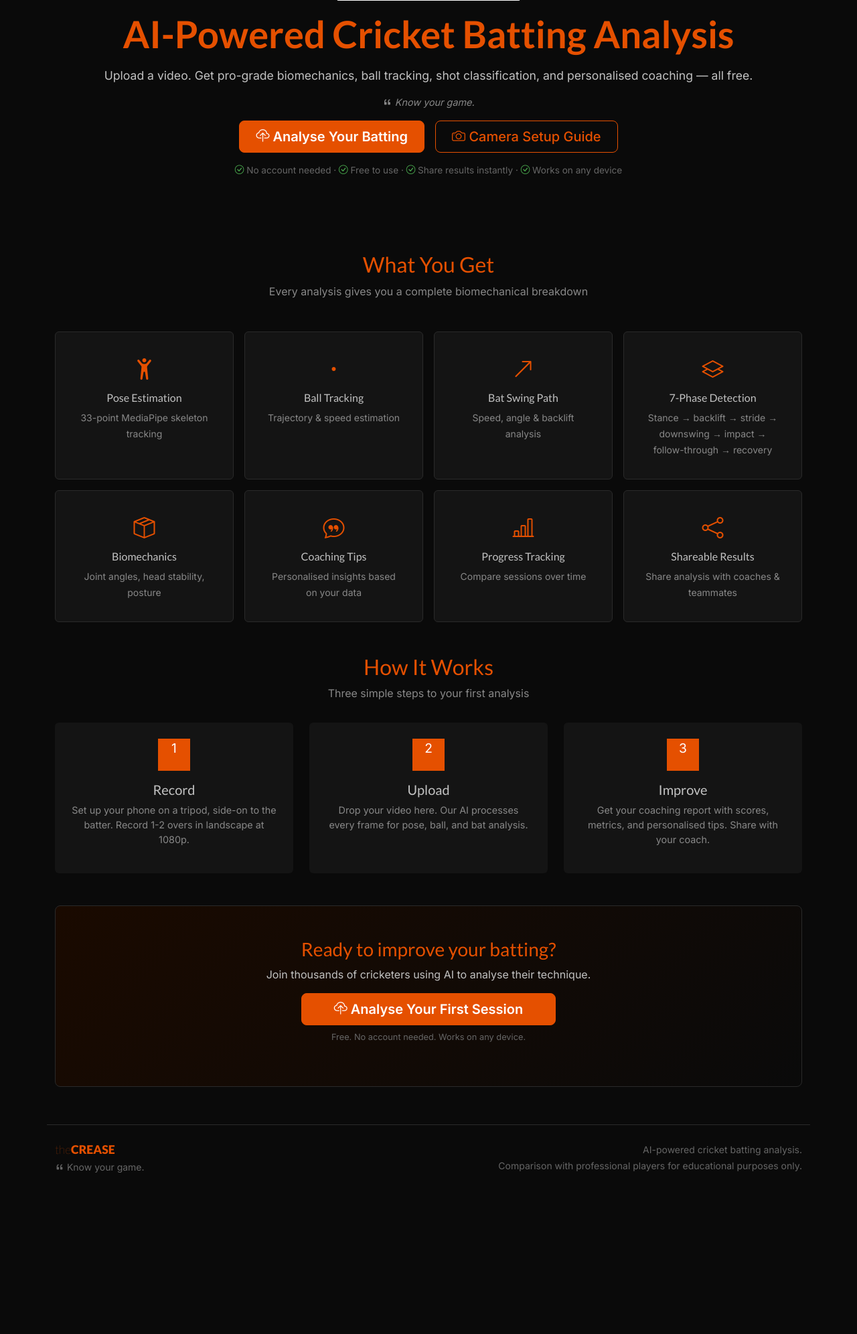
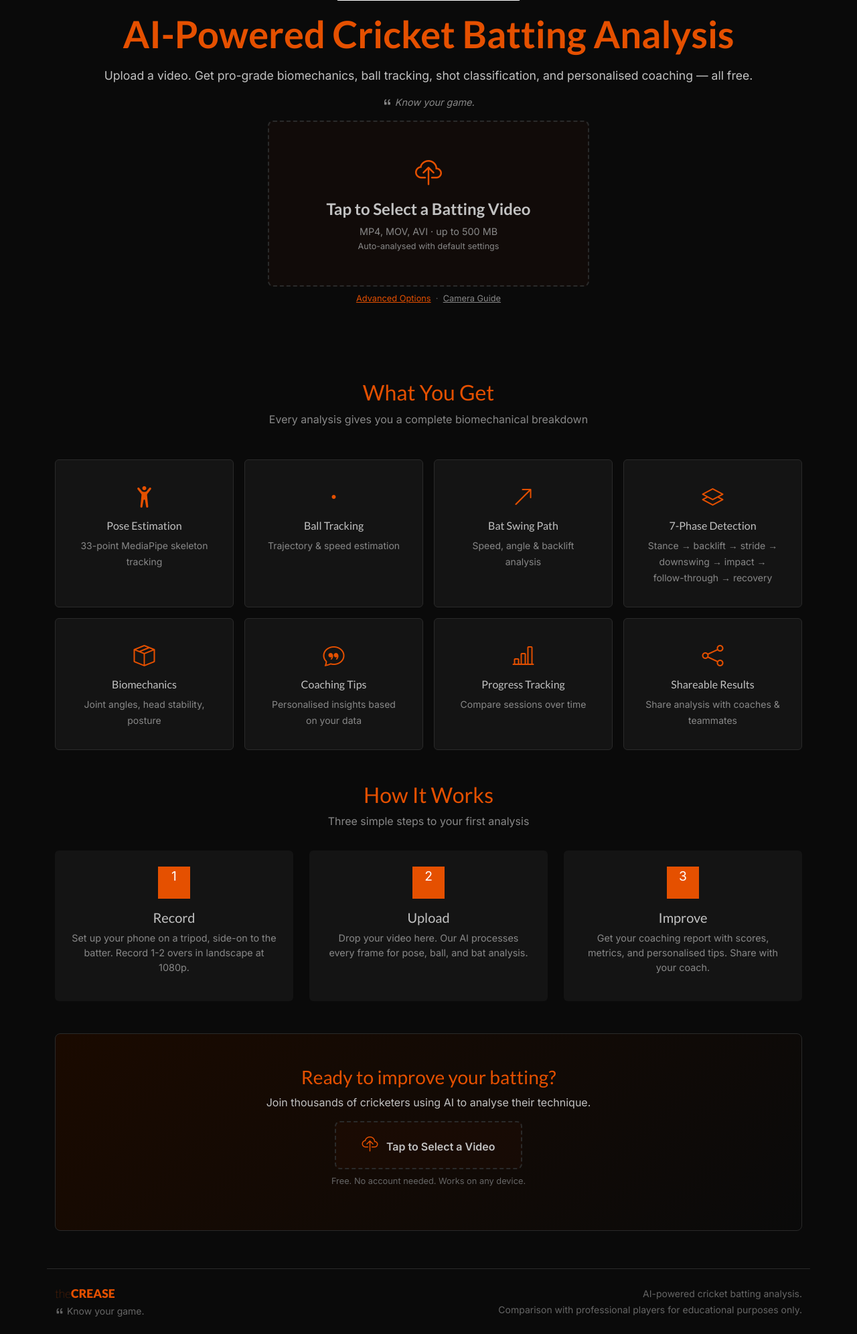
Before and after one commit to maneeshshah-ux/the-crease-batting-lab, a Flask app: page / in a window 1280 px wide. Shown: the part 188-2180 px from the top of the page at 67% size. Before the commit the page ends 1939 px from the top, so only its background shows below. Run offline with Flask 2, Linux system fonts and the light colour scheme.

Commit message:
One-tap upload from homepage + clear stale jobs on poll error
- Add quick upload zone on homepage: tap → pick video → auto-submit
  with defaults (right-handed, red ball, side-on camera)
- Keep 'Advanced Options' link to full upload page with parameters
- Clear stale job ID from localStorage when poll returns 404
  (avoids getting stuck after Render deploys restart the process)

```diff
--- a/static/js/main.js
+++ b/static/js/main.js
@@ -265,6 +265,8 @@
                 })
                 .catch(function(err) {
                     console.error('Poll error:', err);
+                    // If job not found (deploy restart), clear and let user retry
+                    clearActiveJob();
                 });
         }, 1500);
     };
@@ -287,7 +289,7 @@
                             clearActiveJob();
                         }
                     })
-                    .catch(function() { /* ignore — job may have expired */ });
+                    .catch(function() { clearActiveJob(); });
             }
         } catch(e) {}
     }
--- a/templates/index.html
+++ b/templates/index.html
@@ -3,6 +3,19 @@
 {% block title %}the CREASE — AI Cricket Batting Analysis{% endblock %}
 
 {% block content %}
+<!-- ═══════════════════════════════════════════════════════════════ -->
+<!-- QUICK UPLOAD ZONE — Tap once, pick a video, go!            -->
+<!-- ═══════════════════════════════════════════════════════════════ -->
+<form method="POST" action="{{ url_for('upload') }}" enctype="multipart/form-data"
+      id="quick-upload-form" style="display:none;">
+    <input type="file" name="video" id="quick-video-input"
+           accept="video/mp4,video/quicktime,video/x-msvideo,video/webm,video/x-matroska">
+    <input type="hidden" name="batting_hand" value="right">
+    <input type="hidden" name="ball_color" value="red">
+    <input type="hidden" name="camera_view" value="side_off">
+    <input type="hidden" name="session_label" value="">
+</form>
+
 {% if g.user %}
 <!-- ═══════════════════════════════════════════════════════════════ -->
 <!-- LOGGED-IN USER: Dashboard -->
@@ -122,9 +135,20 @@
                     </div>
                     <h5 style="color: #AAAAAA;">Ready for your first session?</h5>
                     <p style="color: #888888;">Record a batting video, upload it, and get your first AI-powered analysis in minutes.</p>
-                    <a href="{{ url_for('upload') }}" class="btn btn-crease btn-lg">
-                        <i class="bi bi-cloud-upload"></i> Upload Your First Video
-                    </a>
+                    <div id="quick-upload-zone-dash" class="quick-upload-zone"
+                         style="cursor: pointer; max-width: 400px; margin: 0 auto;">
+                        <div class="p-3 rounded-3 text-center"
+                             style="border: 2px dashed #2A2A2A; background: rgba(229,80,0,0.03);">
+                            <i class="bi bi-cloud-upload" style="font-size: 2rem; color: #E55000;"></i>
+                            <p class="mt-2 mb-0" style="color: #C2C2C2;">
+                                <strong>Tap to select a video</strong>
+                            </p>
+                            <small style="color: #888888;">MP4, MOV, AVI · up to 500 MB</small>
+                        </div>
+                    </div>
+                    <p class="mt-2" style="color: #666666; font-size: 0.8rem;">
+                        <a href="{{ url_for('upload') }}" style="color: #E55000;">Advanced options</a>
+                    </p>
                 </div>
                 {% endif %}
             </div>
@@ -151,20 +175,26 @@
             <p style="color: #888888; font-size: 0.9rem; font-style: italic;">
                 <i class="bi bi-quote"></i> Know your game.
             </p>
-        <div class="d-flex gap-3 justify-content-center flex-wrap">
-            <a href="{{ url_for('upload') }}" class="btn btn-crease btn-lg px-4">
-                <i class="bi bi-cloud-upload"></i> Analyse Your Batting
-            </a>
-            <a href="{{ url_for('camera_guide') }}" class="btn btn-outline-crease btn-lg px-4">
-                <i class="bi bi-camera"></i> Camera Setup Guide
-            </a>
+        <!-- Quick upload — tap once, pick a video, done -->
+        <div id="quick-upload-zone" class="quick-upload-zone mx-auto mb-3"
+             style="max-width: 480px; cursor: pointer;">
+            <div class="p-4 p-md-5 rounded-3 text-center"
+                 style="border: 2px dashed #2A2A2A; background: rgba(229,80,0,0.03); transition: all 0.2s;">
+                <div class="mb-2">
+                    <i class="bi bi-cloud-upload" style="font-size: 2.5rem; color: #E55000;"></i>
+                </div>
+                <h4 style="color: #C2C2C2; font-weight: 600;">Tap to Select a Batting Video</h4>
+                <p style="color: #888888; font-size: 0.9rem; margin-bottom: 0;">
+                    MP4, MOV, AVI · up to 500 MB<br>
+                    <small>Auto-analysed with default settings</small>
+                </p>
+            </div>
+            <p class="text-center mt-2" style="color: #666666; font-size: 0.8rem;">
+                <a href="{{ url_for('upload') }}" style="color: #E55000;">Advanced Options</a>
+                &nbsp;·&nbsp;
+                <a href="{{ url_for('camera_guide') }}" style="color: #888888;">Camera Guide</a>
+            </p>
         </div>
-        <p class="mt-3" style="color: #666666; font-size: 0.85rem;">
-            <i class="bi bi-check-circle" style="color: #4CAF50;"></i> No account needed
-            · <i class="bi bi-check-circle" style="color: #4CAF50;"></i> Free to use
-            · <i class="bi bi-check-circle" style="color: #4CAF50;"></i> Share results instantly
-            · <i class="bi bi-check-circle" style="color: #4CAF50;"></i> Works on any device
-        </p>
     </div>
 </div>
 
@@ -296,9 +326,13 @@
             <p style="color: #C2C2C2;">
                 Join thousands of cricketers using AI to analyse their technique.
             </p>
-            <a href="{{ url_for('upload') }}" class="btn btn-crease btn-lg px-5">
-                <i class="bi bi-cloud-upload"></i> Analyse Your First Session
-            </a>
+            <div id="quick-upload-zone-cta" class="quick-upload-zone" style="cursor: pointer;">
+                <div class="p-3 rounded-3 text-center d-inline-block"
+                     style="border: 2px dashed #2A2A2A; background: rgba(229,80,0,0.03); min-width: 280px;">
+                    <i class="bi bi-cloud-upload" style="font-size: 1.5rem; color: #E55000;"></i>
+                    <span class="ms-2" style="color: #C2C2C2; font-weight: 600;">Tap to Select a Video</span>
+                </div>
+            </div>
             <p class="mt-2" style="color: #666666; font-size: 0.8rem;">
                 Free. No account needed. Works on any device.
             </p>
```
